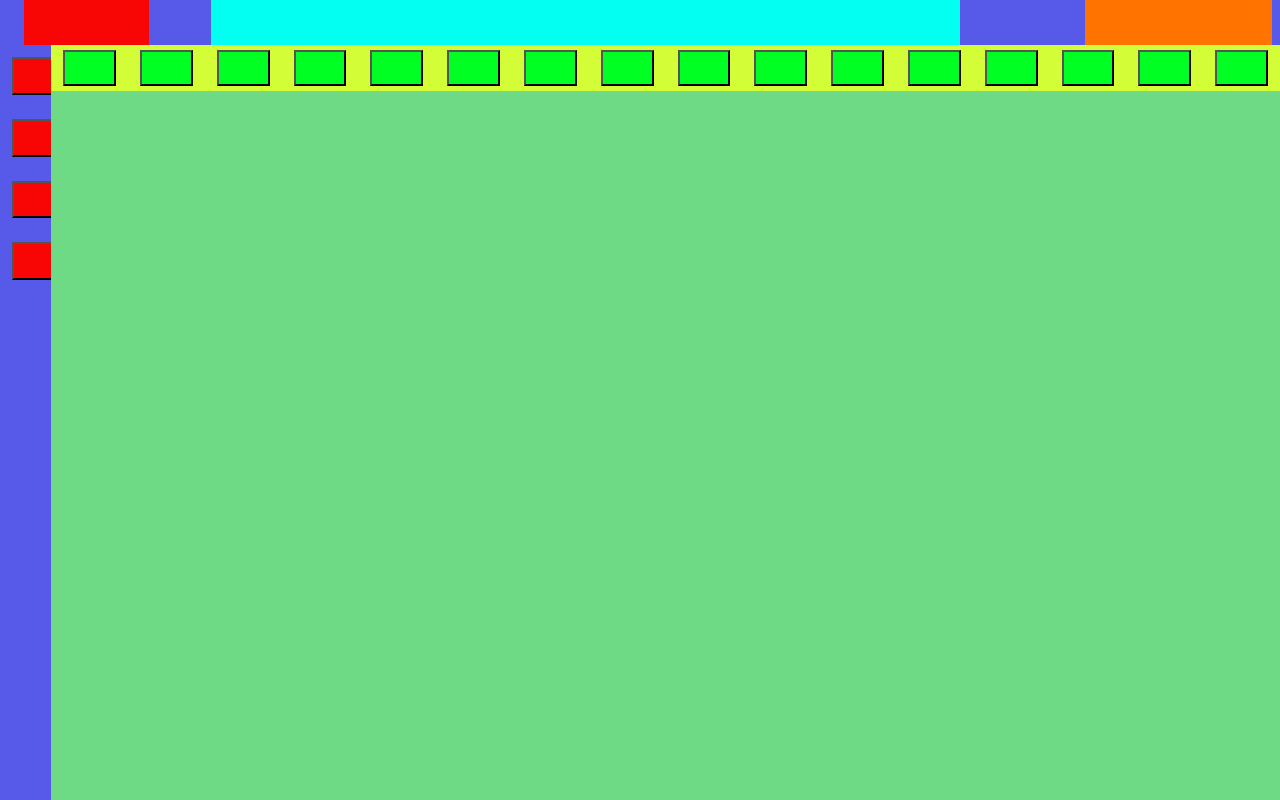
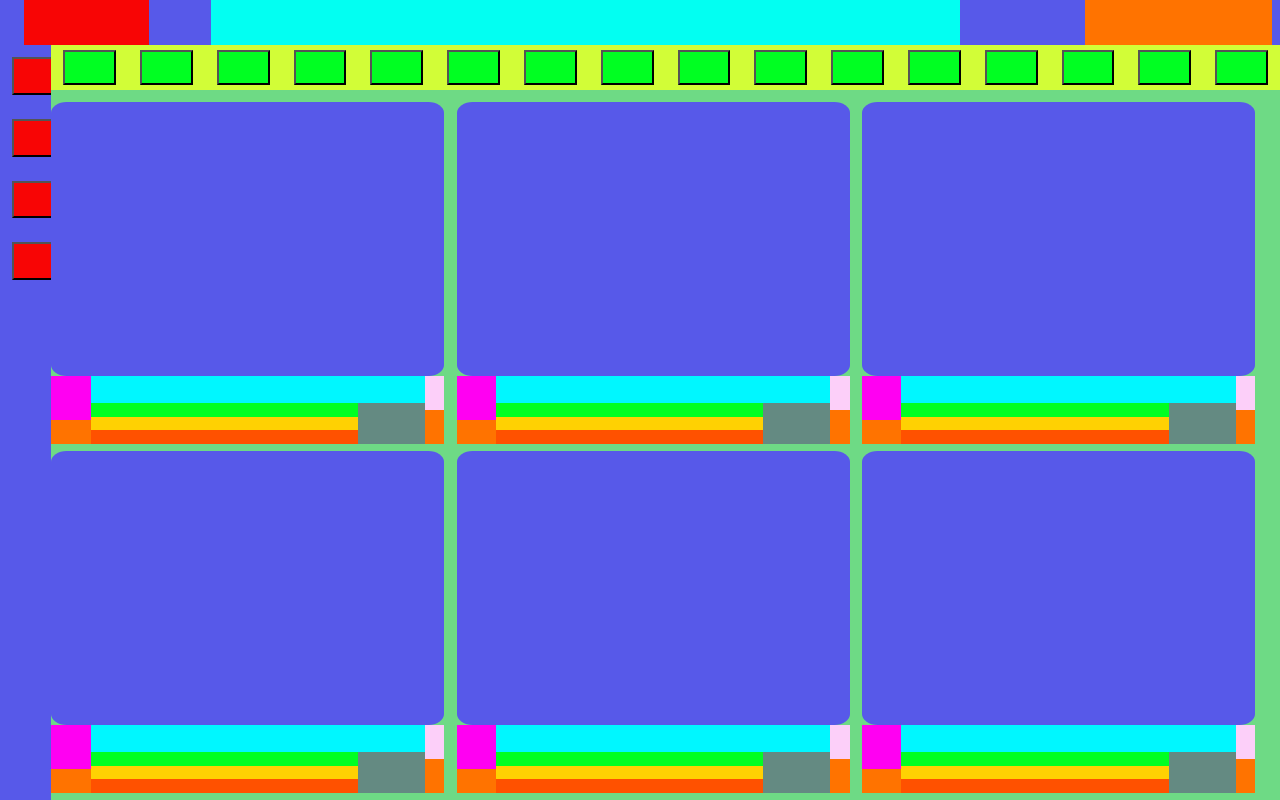
Before and after one commit to GonzaloC-Dev/Youtube_landing_page, a plain HTML site: page Views/Landing_page.html in a window 1280 px wide. Drawn offline with Linux system fonts and the light colour scheme.

Commit message:
cardContentContainer added and the content elements

```diff
--- a/Styles/landing_page.css
+++ b/Styles/landing_page.css
@@ -88,5 +88,74 @@ flex-direction: column;
 .contentContainer{
   width: 100%;
   height: 94%;
-  background-color:#6eda85
+  background-color:#6eda85;
+  display: flex;
+  flex-wrap: wrap;
+  padding-top: 1%;
 }
+
+.cardContentContainer{
+  width: 32%;
+  height: 49%;
+
+  margin-right: 1%;
+  display: flex;
+  flex-direction: column;
+}
+.videoContent{
+width: 100%;
+height: 80%;
+border-radius: 4%;
+background-color: #5759e9;
+}
+
+.detailContent{
+width: 100%;
+height: 20%;
+background-color: #ff7300;
+display: flex;
+flex-direction: row;
+}
+
+/*1st element*/
+.iconChannel{
+width: 10%;
+height: 65%;
+background-color: #ff00f2;
+}
+
+/*2nd elements*/
+.textsContainer{
+width: 85%;
+height: 100%;
+background-color: #648a82;
+display: flex;
+flex-direction: column;
+}
+.titleText{
+width: 100%;
+height: 40%;
+background-color: #00f7ff;
+}
+.channelText{
+width: 80%;
+height: 20%;
+background-color: #00ff22;
+}
+.usersText{
+width: 80%;
+height: 20%;
+background-color: #ffd102;
+}
+.onLiveText{
+width: 80%;
+height: 20%;
+background-color: #ff5100;
+}
+
+/*3rd elements*/
+.moreDetails{
+width: 5%;
+height: 50%;
+background-color: #fccff9;
+}
--- a/Views/Landing_page.html
+++ b/Views/Landing_page.html
@@ -4,7 +4,7 @@
     <meta charset="UTF-8" />
     <meta name="viewport" content="width=device-width, initial-scale=1.0" />
     <title>Document</title>
-    <link rel="stylesheet" href="../Styles/landing_page.css" />
+    <link rel="stylesheet" href="../Styles/Landing_page.css" />
   </head>
   <body class="bodyContainer">
     <div class="headerContainer">
@@ -22,7 +22,6 @@
       </div>
 
       <div class="filterAndContentContainer">
-
         <div class="filterContainer">
           <button class="filterButton"></button>
           <button class="filterButton"></button>
@@ -41,7 +40,86 @@
           <button class="filterButton"></button>
           <button class="filterButton"></button>
         </div>
-      <div class="contentContainer"></div>
+        <div class="contentContainer">
+          <div class="cardContentContainer">
+            <div class="videoContent"></div>
+            <div class="detailContent">
+              <div class="iconChannel"></div>
+              <div class="textsContainer">
+                <div class="titleText"></div>
+                <div class="channelText"></div>
+                <div class="usersText"></div>
+                <div class="onLiveText"></div>
+              </div>
+              <div class="moreDetails"></div>
+            </div>
+          </div>
+          <div class="cardContentContainer">
+            <div class="videoContent"></div>
+            <div class="detailContent">
+              <div class="iconChannel"></div>
+              <div class="textsContainer">
+                <div class="titleText"></div>
+                <div class="channelText"></div>
+                <div class="usersText"></div>
+                <div class="onLiveText"></div>
+              </div>
+              <div class="moreDetails"></div>
+            </div>
+          </div>
+          <div class="cardContentContainer">
+            <div class="videoContent"></div>
+            <div class="detailContent">
+              <div class="iconChannel"></div>
+              <div class="textsContainer">
+                <div class="titleText"></div>
+                <div class="channelText"></div>
+                <div class="usersText"></div>
+                <div class="onLiveText"></div>
+              </div>
+              <div class="moreDetails"></div>
+            </div>
+          </div>
+          <div class="cardContentContainer">
+            <div class="videoContent"></div>
+            <div class="detailContent">
+              <div class="iconChannel"></div>
+              <div class="textsContainer">
+                <div class="titleText"></div>
+                <div class="channelText"></div>
+                <div class="usersText"></div>
+                <div class="onLiveText"></div>
+              </div>
+              <div class="moreDetails"></div>
+            </div>
+          </div>
+          <div class="cardContentContainer">
+            <div class="videoContent"></div>
+            <div class="detailContent">
+              <div class="iconChannel"></div>
+              <div class="textsContainer">
+                <div class="titleText"></div>
+                <div class="channelText"></div>
+                <div class="usersText"></div>
+                <div class="onLiveText"></div>
+              </div>
+              <div class="moreDetails"></div>
+            </div>
+          </div>
+          <div class="cardContentContainer">
+            <div class="videoContent"></div>
+            <div class="detailContent">
+              <div class="iconChannel"></div>
+              <div class="textsContainer">
+                <div class="titleText"></div>
+                <div class="channelText"></div>
+                <div class="usersText"></div>
+                <div class="onLiveText"></div>
+              </div>
+              <div class="moreDetails"></div>
+            </div>
+          </div>
+        </div>
       </div>
     </div>
   </body>
```
Lines whose indentation alone changed are shown as unchanged.
